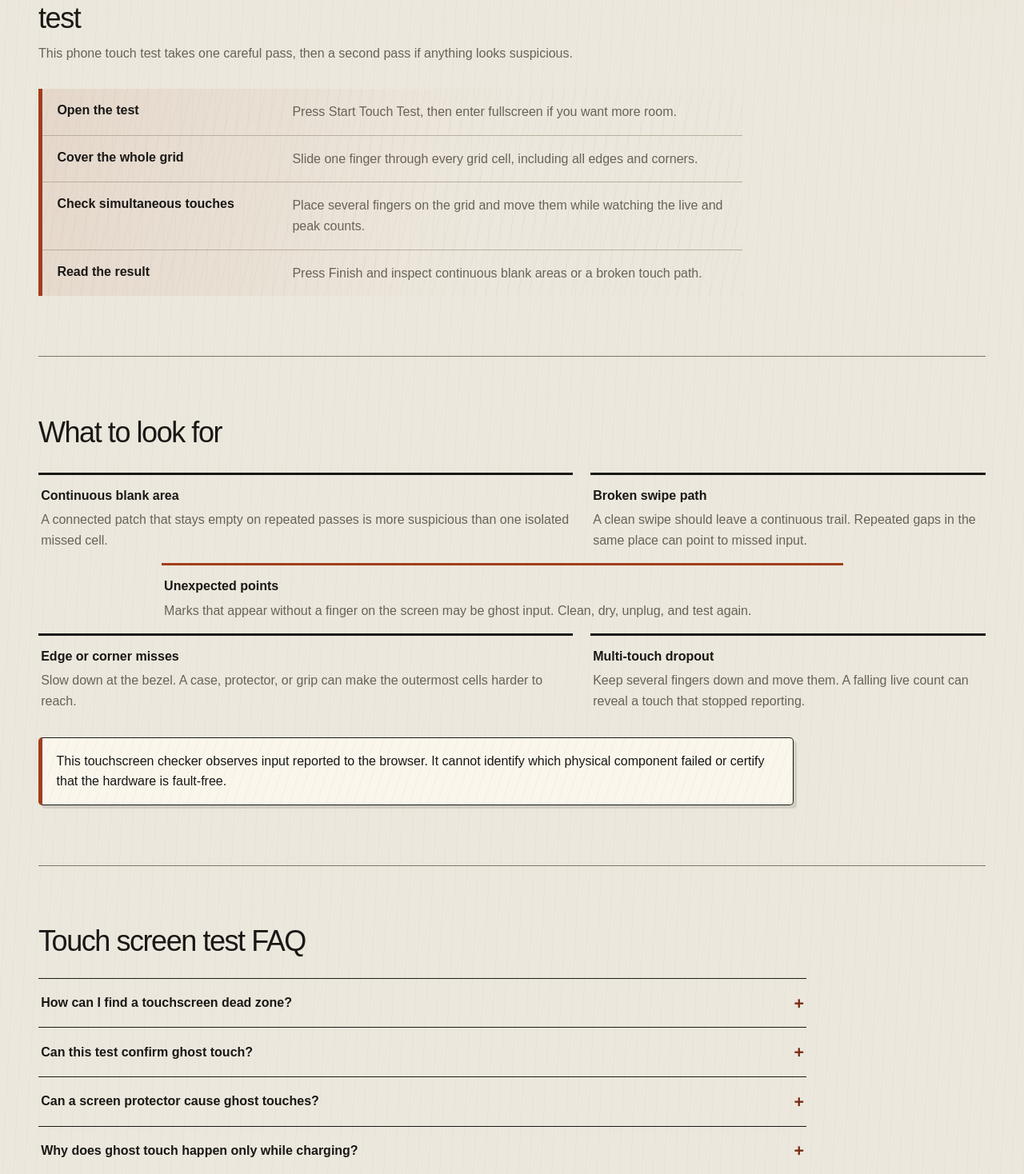
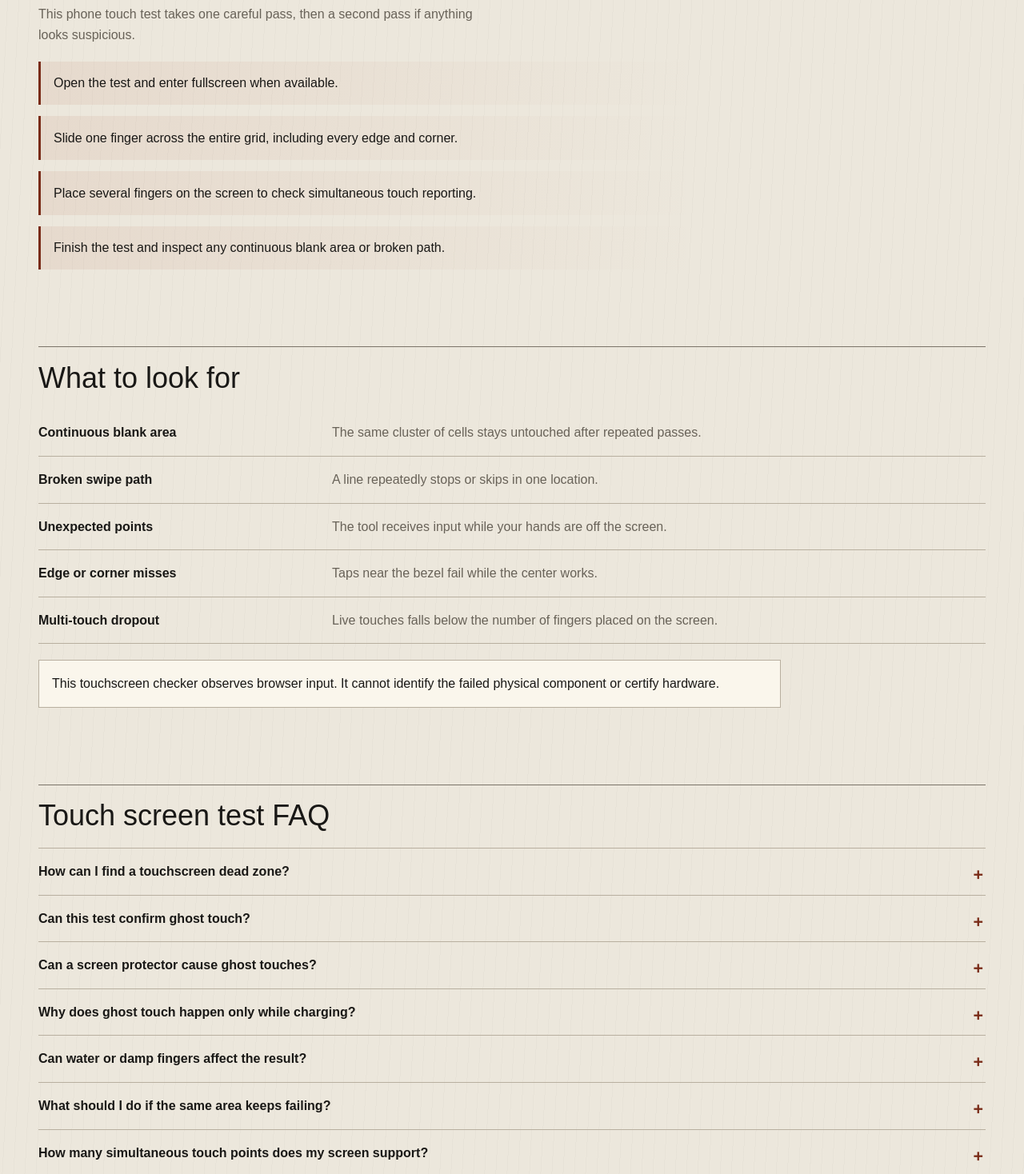
Before and after one commit to achelie/screentest, a Next.js app: page /touch-screen-test in a window 1280 px wide. Shown: the part 1142-2610 px from the top of the page at 80% size. Built offline with nearby package versions, Linux system fonts and the light colour scheme; no server answers.

Commit message:
Align touch page with approved copy

```diff
--- a/app/touch-screen-test/page.tsx
+++ b/app/touch-screen-test/page.tsx
@@ -1,9 +1,9 @@
 import type { Metadata } from "next";
 import {
   ArrowRight,
-  CircleDot,
-  Palette,
-  ScanSearch,
+  Hand,
+  ScanLine,
+  Smartphone,
 } from "lucide-react";
 
 import { JsonLd } from "@/components/seo/json-ld";
@@ -37,7 +37,7 @@ const FAQS = [
   {
     question: "How can I find a touchscreen dead zone?",
     answer:
-      "Run the grid twice and swipe slowly through every edge and corner. A dead zone is more likely when the same connected group of cells stays blank on both passes. Restart the device and repeat the test before assuming the touch hardware is faulty.",
+      "Run the grid twice and swipe slowly through every edge and corner. A dead zone is more likely when the same connected group of cells stays blank on both passes. Restart the device and repeat the test before assuming the digitizer is faulty.",
   },
   {
     question: "Can this test confirm ghost touch?",
@@ -67,7 +67,7 @@ const FAQS = [
   {
     question: "How many simultaneous touch points does my screen support?",
     answer:
-      "Place several fingers on the grid and watch Peak touches. The displayed number is what the browser and operating system report during this session, which may be lower than the screen's advertised hardware maximum.",
+      "Place several fingers on the grid and watch Peak touches. The displayed number is what the browser and operating system report during this session, which may be lower than the digitizer's advertised hardware maximum.",
   },
 ] as const;
 
@@ -83,7 +83,7 @@ const structuredData = {
       applicationCategory: "UtilitiesApplication",
       operatingSystem: "Any",
       browserRequirements:
-        "A modern browser with Pointer Events. Fullscreen support is optional.",
+        "A modern browser with Pointer Events. Fullscreen is optional.",
       isAccessibleForFree: true,
       offers: {
         "@type": "Offer",
@@ -127,28 +127,24 @@ const structuredData = {
 const observations = [
   {
     signal: "Continuous blank area",
-    meaning:
-      "A connected patch that stays empty on repeated passes is more suspicious than one isolated missed cell.",
+    meaning: "The same cluster of cells stays untouched after repeated passes.",
   },
   {
     signal: "Broken swipe path",
-    meaning:
-      "A clean swipe should leave a continuous trail. Repeated gaps in the same place can point to missed input.",
+    meaning: "A line repeatedly stops or skips in one location.",
   },
   {
     signal: "Unexpected points",
-    meaning:
-      "Marks that appear without a finger on the screen may be ghost input. Clean, dry, unplug, and test again.",
+    meaning: "The tool receives input while your hands are off the screen.",
   },
   {
     signal: "Edge or corner misses",
-    meaning:
-      "Slow down at the bezel. A case, protector, or grip can make the outermost cells harder to reach.",
+    meaning: "Taps near the bezel fail while the center works.",
   },
   {
     signal: "Multi-touch dropout",
     meaning:
-      "Keep several fingers down and move them. A falling live count can reveal a touch that stopped reporting.",
+      "Live touches falls below the number of fingers placed on the screen.",
   },
 ] as const;
 
@@ -156,20 +152,20 @@ const relatedTools = [
   {
     href: "/tests/guided",
     title: "Guided Screen Test",
-    description: "Run the full display check in one short sequence.",
-    icon: ScanSearch,
+    description: "Run six display checks in one pass.",
+    icon: ScanLine,
   },
   {
     href: "/tests/dead-pixel",
     title: "Dead Pixel Test",
-    description: "Use solid colors to spot pixels that stay stuck or dark.",
-    icon: CircleDot,
+    description: "Check for pixels that stay dark or stuck.",
+    icon: Hand,
   },
   {
     href: "/tests/color",
     title: "Monitor Color Test",
-    description: "Check color channels, white, and black across the panel.",
-    icon: Palette,
+    description: "Inspect solid RGB and CMY fields.",
+    icon: Smartphone,
   },
 ] as const;
 
@@ -193,21 +189,15 @@ export default function TouchScreenTestPage() {
           This phone touch test takes one careful pass, then a second pass if anything looks suspicious.
         </p>
         <ul className={styles.instructionList}>
+          <li>Open the test and enter fullscreen when available.</li>
           <li>
-            <strong>Open the test</strong>
-            <span>Press Start Touch Test, then enter fullscreen if you want more room.</span>
+            Slide one finger across the entire grid, including every edge and corner.
           </li>
           <li>
-            <strong>Cover the whole grid</strong>
-            <span>Slide one finger through every grid cell, including all edges and corners.</span>
+            Place several fingers on the screen to check simultaneous touch reporting.
           </li>
           <li>
-            <strong>Check simultaneous touches</strong>
-            <span>Place several fingers on the grid and move them while watching the live and peak counts.</span>
-          </li>
-          <li>
-            <strong>Read the result</strong>
-            <span>Press Finish and inspect continuous blank areas or a broken touch path.</span>
+            Finish the test and inspect any continuous blank area or broken path.
           </li>
         </ul>
       </section>
@@ -223,7 +213,7 @@ export default function TouchScreenTestPage() {
           ))}
         </dl>
         <p className={styles.limitation}>
-          This touchscreen checker observes input reported to the browser. It cannot identify which physical component failed or certify that the hardware is fault-free.
+          This touchscreen checker observes browser input. It cannot identify the failed physical component or certify hardware.
         </p>
       </section>
 
--- a/components/touch/TouchScreenTest.module.css
+++ b/components/touch/TouchScreenTest.module.css
@@ -7,152 +7,107 @@
 .page {
   width: min(calc(100% - 2rem), 74rem);
   margin-inline: auto;
-  padding-block: clamp(2.4rem, 5vw, 4.6rem);
+  padding: clamp(2.25rem, 6vw, 4.5rem) 0 6rem;
 }
 
 .pageHeader {
   max-width: 48rem;
-  margin-bottom: clamp(1.5rem, 3vw, 2.25rem);
 }
 
 .pageHeader h1 {
   max-width: 18ch;
   margin: 0;
-  font-size: clamp(2.35rem, 6vw, 3.25rem);
-  line-height: 0.98;
-  letter-spacing: -0.052em;
+  font-size: clamp(2.25rem, 5vw, 3.25rem);
+  line-height: 1;
+  letter-spacing: -0.045em;
 }
 
-.lead,
-.sectionIntro {
-  max-width: 43rem;
+.pageHeader p {
+  max-width: 62ch;
+  margin: 1rem 0 0;
   color: var(--muted);
+  font-size: 1.05rem;
 }
 
-.lead {
-  margin: 1rem 0 0;
-  font-size: clamp(1rem, 2vw, 1.12rem);
-}
-
-.page > .controller {
-  margin-bottom: clamp(3.5rem, 7vw, 5.75rem);
+.pageHeader + .controller {
+  margin-top: 1.75rem;
 }
 
 .contentSection {
-  padding-block: clamp(2.8rem, 6vw, 4.7rem);
+  margin-top: clamp(3.25rem, 8vw, 6rem);
   border-top: 1px solid var(--line-strong);
-}
-
-.contentSection:last-child {
-  padding-bottom: 0;
+  padding-top: 1.2rem;
 }
 
 .contentSection h2 {
-  max-width: 23ch;
-  margin: 0;
-  font-size: clamp(1.75rem, 4vw, 2.25rem);
-  line-height: 1.04;
-  letter-spacing: -0.04em;
+  max-width: 24ch;
+  margin: 0 0 1.25rem;
+  font-size: clamp(1.55rem, 3vw, 2.25rem);
+  line-height: 1.08;
 }
 
 .sectionIntro {
-  margin: 0.75rem 0 0;
+  max-width: 65ch;
+  margin: -0.5rem 0 1.25rem;
+  color: var(--muted);
 }
 
 .instructionList {
   display: grid;
-  max-width: 55rem;
-  gap: 0;
-  margin: 2rem 0 0;
+  gap: .9rem;
+  max-width: 52rem;
   padding: 0;
-  border-left: 5px solid var(--accent);
   list-style: none;
-  background:
-    linear-gradient(105deg, color-mix(in srgb, var(--accent) 9%, transparent), transparent 62%),
-    repeating-linear-gradient(103deg, transparent 0 12px, color-mix(in srgb, var(--ink) 3%, transparent) 12px 13px);
 }
 
 .instructionList li {
-  display: grid;
-  grid-template-columns: minmax(11rem, 0.65fr) minmax(0, 1.35fr);
-  gap: 1rem 2rem;
-  padding: 1rem 1.15rem;
-}
-
-.instructionList li + li {
-  border-top: 1px solid var(--line);
-}
-
-.instructionList strong {
-  line-height: 1.35;
-}
-
-.instructionList span {
-  color: var(--muted);
+  padding: .9rem 1rem;
+  border-left: 3px solid var(--accent-deep);
+  background: linear-gradient(90deg, rgb(161 61 29 / 8%), transparent);
 }
 
 .observationList {
-  display: grid;
-  grid-template-columns: minmax(0, 1.15fr) minmax(0, 0.85fr);
-  gap: 1rem 1.35rem;
-  margin: 2rem 0 0;
+  margin: 0;
 }
 
-.observationRow {
-  min-width: 0;
-  padding: 1rem 0.2rem 0;
-  border-top: 3px solid var(--ink);
+.observationList > div {
+  display: grid;
+  grid-template-columns: minmax(11rem, .42fr) minmax(0, 1fr);
+  gap: 1.5rem;
+  padding: 1rem 0;
+  border-bottom: 1px solid var(--line);
 }
 
-.observationRow:nth-child(3) {
-  grid-column: 1 / -1;
-  width: 72%;
-  margin-left: 13%;
-  border-top-color: var(--accent);
+.observationList dt {
+  font-weight: 800;
 }
 
-.observationRow dt {
-  font-weight: 850;
-  line-height: 1.3;
-}
-
-.observationRow dd {
-  margin: 0.4rem 0 0;
+.observationList dd {
+  margin: 0;
   color: var(--muted);
 }
 
 .limitation {
-  max-width: 59rem;
-  margin: 2rem 0 0;
-  padding: 1rem 1.1rem;
-  border: 1px solid var(--ink);
-  border-left: 5px solid var(--accent);
-  border-radius: 5px;
-  background:
-    repeating-linear-gradient(108deg, transparent 0 10px, color-mix(in srgb, var(--ink) 3%, transparent) 10px 11px),
-    var(--paper-strong);
-  box-shadow: 4px 4px 0 color-mix(in srgb, var(--ink) 12%, transparent);
+  max-width: 58rem;
+  margin: 1.25rem 0 0;
+  padding: 1rem;
+  border: 1px solid var(--line);
+  background: var(--paper-strong);
 }
 
 .faqList {
-  max-width: 60rem;
-  margin-top: 1.7rem;
-  border-top: 1px solid var(--ink);
+  border-top: 1px solid var(--line);
 }
 
 .faqList details {
-  border-bottom: 1px solid var(--ink);
+  border-bottom: 1px solid var(--line);
 }
 
 .faqList summary {
-  display: grid;
-  grid-template-columns: minmax(0, 1fr) auto;
-  align-items: center;
-  gap: 1rem;
-  padding: 1.05rem 0.2rem;
+  position: relative;
+  padding: 1rem 2.5rem 1rem 0;
   cursor: pointer;
-  font-weight: 800;
-  line-height: 1.35;
+  font-weight: 780;
   list-style: none;
 }
 
@@ -161,6 +116,9 @@
 }
 
 .faqList summary::after {
+  position: absolute;
+  top: 1rem;
+  right: 0.2rem;
   color: var(--accent-deep);
   content: "+";
   font-family: var(--font-mono);
@@ -172,57 +130,44 @@
 }
 
 .faqList summary:focus-visible {
-  outline: 3px solid var(--accent);
+  outline: 3px solid var(--accent-deep);
   outline-offset: 3px;
 }
 
 .faqList p {
-  max-width: 52rem;
+  max-width: 65ch;
   margin: 0;
-  padding: 0 2.5rem 1.25rem 0.2rem;
+  padding: 0 0 1.15rem;
   color: var(--muted);
 }
 
 .relatedList {
-  display: grid;
-  max-width: 61rem;
-  gap: 0;
-  margin-top: 1.7rem;
-  border-top: 1px solid var(--ink);
+  border-top: 1px solid var(--line);
 }
 
 .relatedLink {
   display: grid;
   grid-template-columns: auto minmax(0, 1fr) auto;
   align-items: center;
-  gap: 1rem;
-  min-height: 5.4rem;
-  padding: 0.85rem 0.4rem;
-  border-bottom: 1px solid var(--ink);
+  gap: .9rem;
+  padding: 1rem 0.2rem;
+  border-bottom: 1px solid var(--line);
   text-decoration: none;
   transition:
     color 160ms cubic-bezier(0.2, 0.75, 0.15, 1),
-    padding-inline 160ms cubic-bezier(0.2, 0.75, 0.15, 1),
     background-color 160ms cubic-bezier(0.2, 0.75, 0.15, 1);
-}
-
-.relatedLink:nth-child(2) {
-  width: 88%;
-  margin-left: 7%;
 }
 
 .relatedLink:hover,
 .relatedLink:focus-visible {
-  padding-inline: 0.8rem;
   color: var(--accent-deep);
-  background: color-mix(in srgb, var(--accent) 8%, transparent);
+  background: var(--paper-strong);
 }
 
 .relatedLink:active {
   transform: translateY(1px);
 }
 
-.relatedLink span,
 .relatedLink strong,
 .relatedLink small {
   display: block;
@@ -233,10 +178,7 @@
 }
 
 .relatedLink small {
-  margin-top: 0.2rem;
   color: var(--muted);
-  font-size: 0.82rem;
-  line-height: 1.4;
 }
 
 .startRow {
@@ -538,44 +480,18 @@
   border: 0;
 }
 
-@media (max-width: 48rem) {
-  .page {
-    width: min(calc(100% - 1.25rem), 74rem);
-    padding-block: 2.25rem;
+@media (max-width: 36rem) {
+  .pageHeader h1 {
+    font-size: clamp(2rem, 10vw, 2.25rem);
   }
 
-  .pageHeader h1 {
-    font-size: clamp(2.1rem, 10.5vw, 2.25rem);
+  .observationList > div {
+    grid-template-columns: 1fr;
+    gap: .25rem;
   }
+}
 
-  .page > .controller {
-    margin-bottom: 3.5rem;
-  }
-
-  .contentSection {
-    padding-block: 2.8rem;
-  }
-
-  .instructionList li {
-    grid-template-columns: 1fr;
-    gap: 0.3rem;
-  }
-
-  .observationList {
-    grid-template-columns: 1fr;
-  }
-
-  .observationRow:nth-child(3) {
-    grid-column: auto;
-    width: auto;
-    margin-left: 0;
-  }
-
-  .relatedLink:nth-child(2) {
-    width: auto;
-    margin-left: 0;
-  }
-
+@media (max-width: 48rem) {
   .startRow {
     align-items: flex-start;
     flex-direction: column;
```
